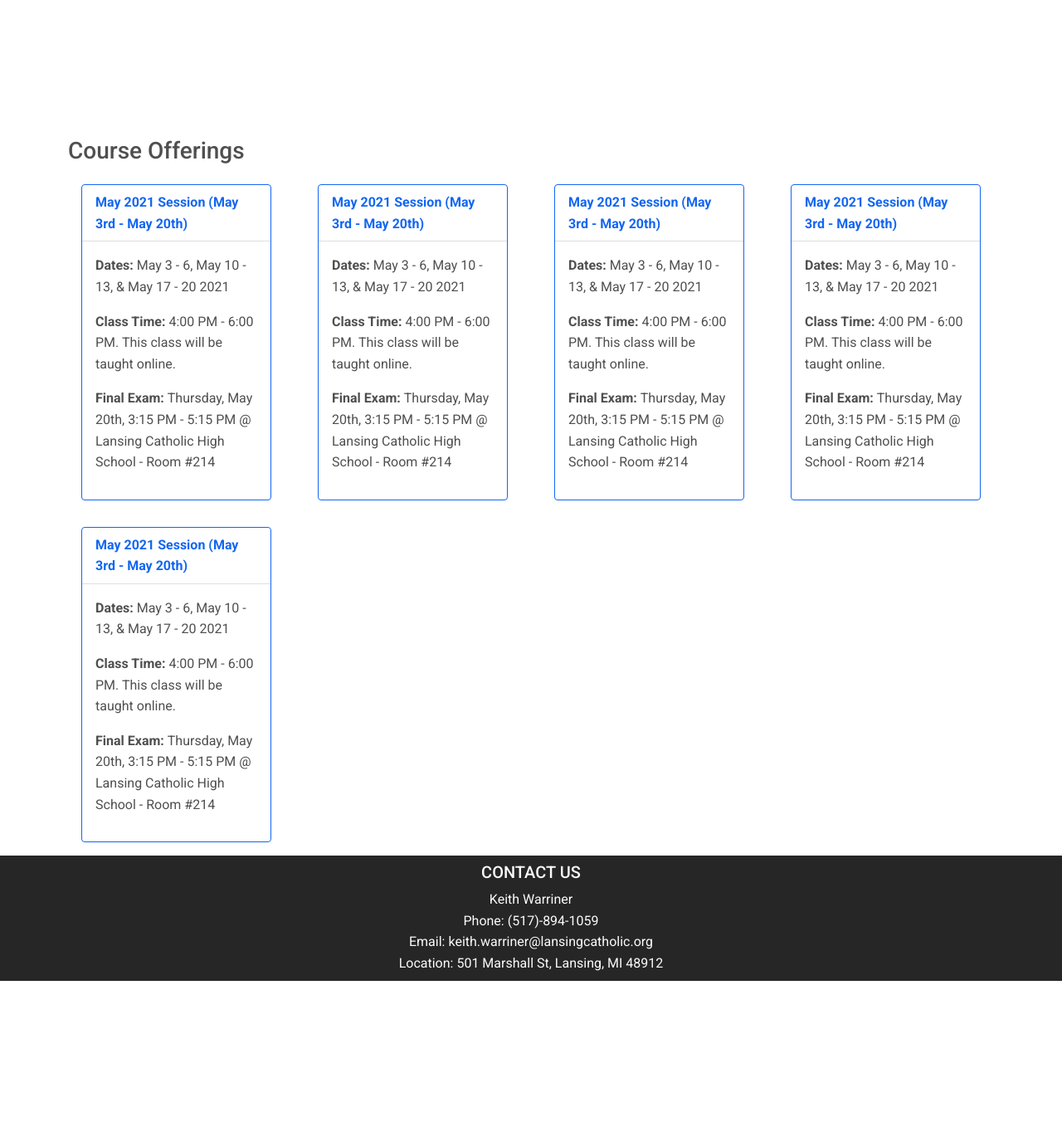
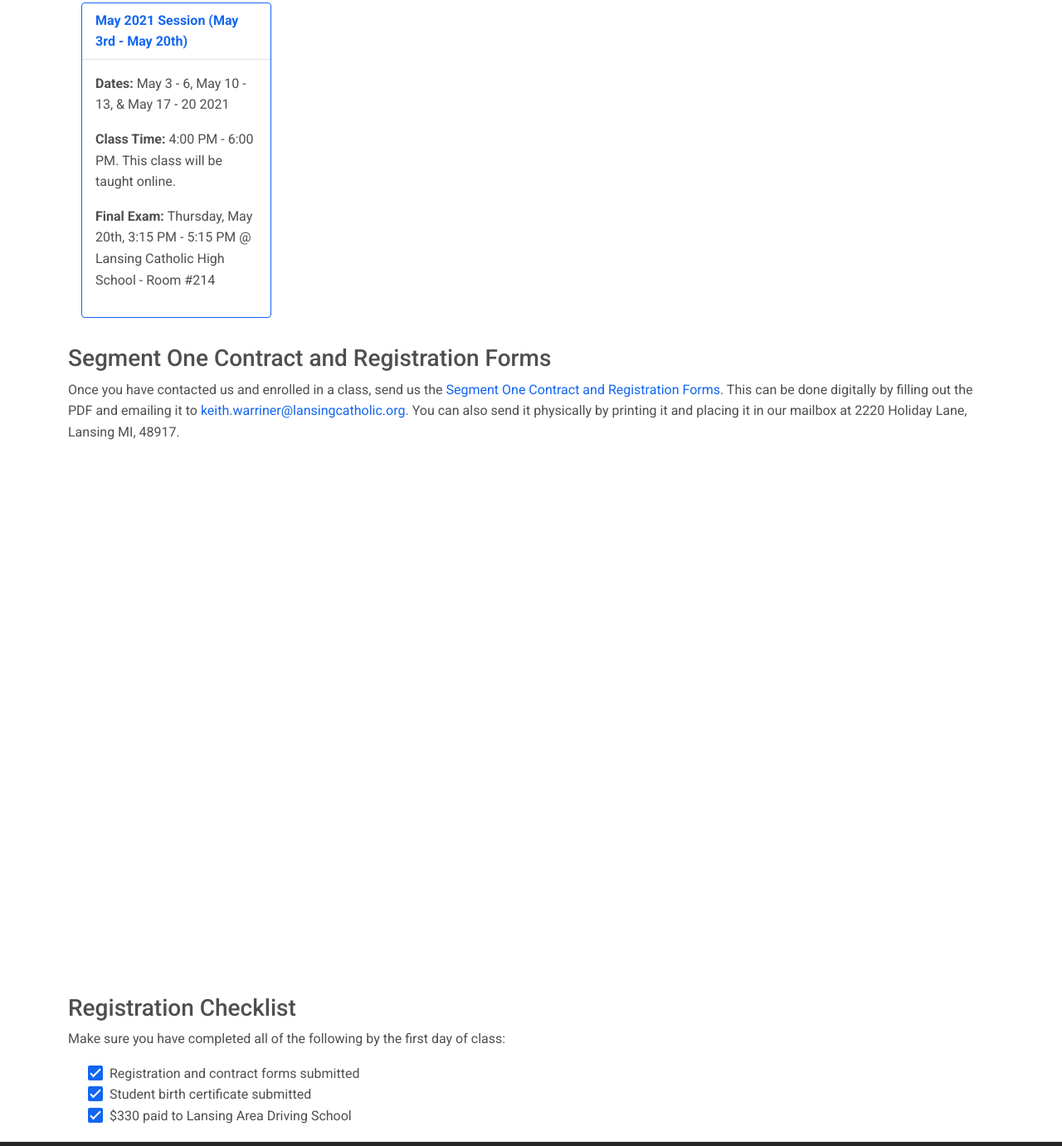
Before and after one commit to warrinerbros/warrinerbros.github.io, a website: page segment-one.html in a window 1280 px wide. Shown: the part 1055-2436 px from the top of the page at 83% size. Before the commit the page ends 2237 px from the top, so only its background shows below. Drawn offline with Linux system fonts and the light colour scheme.

Commit message:
added registration checklist

```diff
--- a/segment-one.html
+++ b/segment-one.html
@@ -103,15 +103,97 @@
             Material will be provided to the students.
       </p>
       <p> Click
-      <a href="https://www.michigan.gov/sos/0,4670,7-127-1627_60169_60175---,00.html">here</a>
+      <a href="https://www.michigan.gov/sos/0,4670,7-127-1627_60169_60175---,00.html" target="_blank" rel="noopener noreferrer">here</a>
       to learn more about the State of Michigan's Graduated Driver Licensing.</p>
 
     <!-- Class Information -->
 
+      <!-- Course Offerings -->
+      <div class = "row pt-3 pl-3">
+        <h3>Course Offerings</h3>
+
+        <p> To enroll in a session, contact us by calling
+          <a href="tel:+15178941059">(517)-894-1059</a> or emailing
+          <a href="mailto:keith.warriner@lansingcatholic.org">keith.warriner@lansingcatholic.org</a>.
+        </p>
+          <!-- Card -->
+          <div class = "d-flex col-lg-3 justify-content-center">
+            <div class="card border border-primary shadow-0 my-3 mx-3" style="max-width: 20rem">
+              <div class="card-header text-primary"><strong> May 2021 Session (May 3rd - May 20th)</strong></div>
+              <div class="card-body">
+                <p><strong>Dates:</strong>  May 3 - 6,  May 10 - 13, &  May 17 - 20 2021</p>
+                <p><strong>Class Time: </strong> 4:00 PM - 6:00 PM. This class will be taught online.</p>
+                <p><strong> Final Exam: </strong> Thursday, May 20th, 3:15 PM - 5:15 PM @ Lansing Catholic High School - Room #214</p>
+              </div>
+            </div>
+          </div>
+          <!-- Card -->
+
+          <!-- Card -->
+          <div class = "d-flex col-lg-3 justify-content-center">
+            <div class="card border border-primary shadow-0 my-3 mx-3" style="max-width: 20rem">
+              <div class="card-header text-primary"><strong> May 2021 Session (May 3rd - May 20th)</strong></div>
+              <div class="card-body">
+                <p><strong>Dates:</strong>  May 3 - 6,  May 10 - 13, &  May 17 - 20 2021</p>
+                <p><strong>Class Time: </strong> 4:00 PM - 6:00 PM. This class will be taught online.</p>
+                <p><strong> Final Exam: </strong> Thursday, May 20th, 3:15 PM - 5:15 PM @ Lansing Catholic High School - Room #214</p>
+              </div>
+            </div>
+          </div>
+          <!-- Card -->
+
+          <!-- Card -->
+          <div class = "d-flex col-lg-3 justify-content-center">
+            <div class="card border border-primary shadow-0 my-3 mx-3" style="max-width: 20rem">
+              <div class="card-header text-primary"><strong> May 2021 Session (May 3rd - May 20th)</strong></div>
+              <div class="card-body">
+                <p><strong>Dates:</strong>  May 3 - 6,  May 10 - 13, &  May 17 - 20 2021</p>
+                <p><strong>Class Time: </strong> 4:00 PM - 6:00 PM. This class will be taught online.</p>
+                <p><strong> Final Exam: </strong> Thursday, May 20th, 3:15 PM - 5:15 PM @ Lansing Catholic High School - Room #214</p>
+              </div>
+            </div>
+          </div>
+          <!-- Card -->
+
+          <!-- Card -->
+          <div class = "d-flex col-lg-3 justify-content-center">
+            <div class="card border border-primary shadow-0 my-3 mx-3" style="max-width: 20rem">
+              <div class="card-header text-primary"><strong> May 2021 Session (May 3rd - May 20th)</strong></div>
+              <div class="card-body">
+                <p><strong>Dates:</strong>  May 3 - 6,  May 10 - 13, &  May 17 - 20 2021</p>
+                <p><strong>Class Time: </strong> 4:00 PM - 6:00 PM. This class will be taught online.</p>
+                <p><strong> Final Exam: </strong> Thursday, May 20th, 3:15 PM - 5:15 PM @ Lansing Catholic High School - Room #214</p>
+              </div>
+            </div>
+          </div>
+          <!-- Card -->
+
+          <!-- Card -->
+          <div class = "d-flex col-lg-3 justify-content-center">
+            <div class="card border border-primary shadow-0 my-3 mx-3" style="max-width: 20rem">
+              <div class="card-header text-primary"><strong> May 2021 Session (May 3rd - May 20th)</strong></div>
+              <div class="card-body">
+                <p><strong>Dates:</strong>  May 3 - 6,  May 10 - 13, &  May 17 - 20 2021</p>
+                <p><strong>Class Time: </strong> 4:00 PM - 6:00 PM. This class will be taught online.</p>
+                <p><strong> Final Exam: </strong> Thursday, May 20th, 3:15 PM - 5:15 PM @ Lansing Catholic High School - Room #214</p>
+              </div>
+            </div>
+          </div>
+          <!-- Card -->
+
+      </div>
+      <!-- Course Offerings -->
+
       <!-- Registration Form -->
       <div class = "row pt-3">
-        <h3>Segment One Contract and Registration Form</h3>
+        <h3>Segment One Contract and Registration Forms</h3>
+        <p> Once you have contacted us and enrolled in a class, send us the
+          <a href="docs/Segment_One_2020-21_Contract_21Aug20.pdf" target="_blank" rel="noopener noreferrer">Segment One Contract and Registration Forms</a>.
+          This can be done digitally by filling out the PDF and emailing it to
+          <a href="mailto:keith.warriner@lansingcatholic.org">keith.warriner@lansingcatholic.org</a>.
+          You can also send it physically by printing it and placing it in our mailbox at 2220 Holiday Lane, Lansing MI, 48917.
 
+        </p>
         <div class = "d-flex col pt-3 justify-content-center">
 
             <div id="adobe-dc-view" class = "pt-3" style="height: 600px; width: 900px;"></div>
@@ -127,80 +209,50 @@
         </div>
 
       </div>
+      <!-- Registration Form -->
 
-        <!-- Course Offerings -->
-        <div class = "row pt-3 pl-3">
-          <h3>Course Offerings</h3>
+      <!-- Registration Checklist -->
+      <div class = "row pt-3 mt-3">
+        <h3>Registration Checklist</h3>
+        <p>
+          Make sure you have completed all of the following by the first day of class: <br>
+          <div class = "col">
+            <div class="form-check mx-4">
+              <input
+                class="form-check-input"
+                type="checkbox"
+                value=""
+                id="flexCheckChecked"
+                checked
+              />
+                Registration and contract forms submitted
+              <br>
 
-            <!-- Card -->
-            <div class = "d-flex col-lg-3 justify-content-center">
-              <div class="card border border-primary shadow-0 my-3 mx-3" style="max-width: 21rem">
-                <div class="card-header text-primary"><strong> May 2021 Session (May 3rd - May 20th)</strong></div>
-                <div class="card-body">
-                  <p><strong>Dates:</strong>  May 3 - 6,  May 10 - 13, &  May 17 - 20 2021</p>
-                  <p><strong>Class Time: </strong> 4:00 PM - 6:00 PM. This class will be taught online.</p>
-                  <p><strong> Final Exam: </strong> Thursday, May 20th, 3:15 PM - 5:15 PM @ Lansing Catholic High School - Room #214</p>
-                </div>
-              </div>
+              <input
+              class="form-check-input"
+              type="checkbox"
+              value=""
+              id="flexCheckChecked"
+              checked
+              />
+                Student birth certificate submitted
+              <br>
+
+              <input
+              class="form-check-input"
+              type="checkbox"
+              value=""
+              id="flexCheckChecked"
+              checked
+              />
+                $330 paid to Lansing Area Driving School
             </div>
-            <!-- Card -->
 
-            <!-- Card -->
-            <div class = "d-flex col-lg-3 justify-content-center">
-              <div class="card border border-primary shadow-0 my-3 mx-3" style="max-width: 21rem">
-                <div class="card-header text-primary"><strong> May 2021 Session (May 3rd - May 20th)</strong></div>
-                <div class="card-body">
-                  <p><strong>Dates:</strong>  May 3 - 6,  May 10 - 13, &  May 17 - 20 2021</p>
-                  <p><strong>Class Time: </strong> 4:00 PM - 6:00 PM. This class will be taught online.</p>
-                  <p><strong> Final Exam: </strong> Thursday, May 20th, 3:15 PM - 5:15 PM @ Lansing Catholic High School - Room #214</p>
-                </div>
-              </div>
-            </div>
-            <!-- Card -->
 
-            <!-- Card -->
-            <div class = "d-flex col-lg-3 justify-content-center">
-              <div class="card border border-primary shadow-0 my-3 mx-3" style="max-width: 21rem">
-                <div class="card-header text-primary"><strong> May 2021 Session (May 3rd - May 20th)</strong></div>
-                <div class="card-body">
-                  <p><strong>Dates:</strong>  May 3 - 6,  May 10 - 13, &  May 17 - 20 2021</p>
-                  <p><strong>Class Time: </strong> 4:00 PM - 6:00 PM. This class will be taught online.</p>
-                  <p><strong> Final Exam: </strong> Thursday, May 20th, 3:15 PM - 5:15 PM @ Lansing Catholic High School - Room #214</p>
-                </div>
-              </div>
-            </div>
-            <!-- Card -->
-
-            <!-- Card -->
-            <div class = "d-flex col-lg-3 justify-content-center">
-              <div class="card border border-primary shadow-0 my-3 mx-3" style="max-width: 21rem">
-                <div class="card-header text-primary"><strong> May 2021 Session (May 3rd - May 20th)</strong></div>
-                <div class="card-body">
-                  <p><strong>Dates:</strong>  May 3 - 6,  May 10 - 13, &  May 17 - 20 2021</p>
-                  <p><strong>Class Time: </strong> 4:00 PM - 6:00 PM. This class will be taught online.</p>
-                  <p><strong> Final Exam: </strong> Thursday, May 20th, 3:15 PM - 5:15 PM @ Lansing Catholic High School - Room #214</p>
-                </div>
-              </div>
-            </div>
-            <!-- Card -->
-
-            <!-- Card -->
-            <div class = "d-flex col-lg-3 justify-content-center">
-              <div class="card border border-primary shadow-0 my-3 mx-3" style="max-width: 21rem">
-                <div class="card-header text-primary"><strong> May 2021 Session (May 3rd - May 20th)</strong></div>
-                <div class="card-body">
-                  <p><strong>Dates:</strong>  May 3 - 6,  May 10 - 13, &  May 17 - 20 2021</p>
-                  <p><strong>Class Time: </strong> 4:00 PM - 6:00 PM. This class will be taught online.</p>
-                  <p><strong> Final Exam: </strong> Thursday, May 20th, 3:15 PM - 5:15 PM @ Lansing Catholic High School - Room #214</p>
-                </div>
-              </div>
-            </div>
-            <!-- Card -->
-
-        </div>
-        <!-- Course Offerings -->
+          </div>
+        </p>
+      </div>
     </div>
-
 
 
 
```
